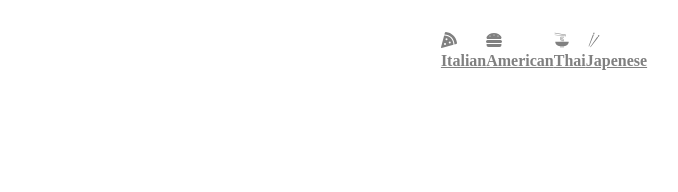
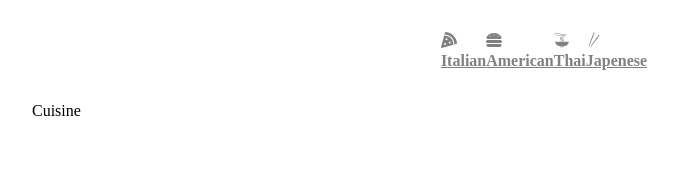
Before and after one commit to jonesdy99/recipeapp, a React (Create React App) app: page /cuisine/American in a window 1280 px wide. Shown: the top 192 px of the page, without its empty margins (96-774 px from the left). Built offline with nearby package versions, Linux system fonts and the light colour scheme.

Commit message:
implement new imports for cusine

```diff
--- a/src/pages/Cuisine.jsx
+++ b/src/pages/Cuisine.jsx
@@ -1,4 +1,8 @@
 import React from 'react'
+import styled from 'styled-components'
+import { motion } from 'framer-motion'
+import { Link } from 'react-router-dom'
+import { useParams } from 'react-router-dom'
 
 function Cuisine() {
   return (
--- a/src/pages/Pages.jsx
+++ b/src/pages/Pages.jsx
@@ -7,7 +7,7 @@ function Pages() {
   return (
       <Routes>
         <Route path='/' element={<Home />} />
-        <Route path='/cuisine' element={<Cuisine />} />
+        <Route path='/cuisine/:type' element={<Cuisine />} />
       </Routes>
   )
 }
```
